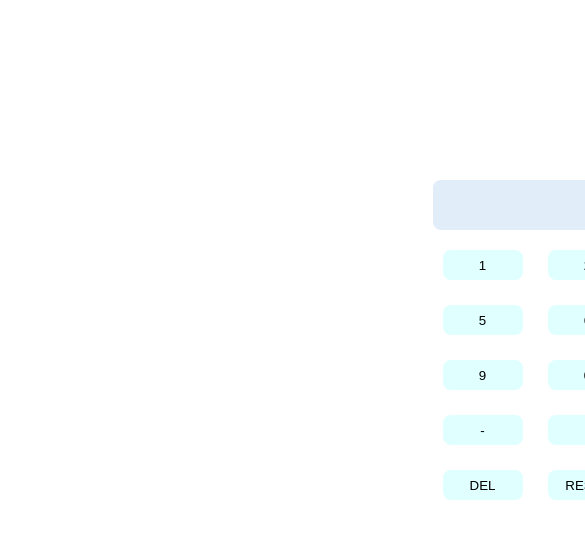
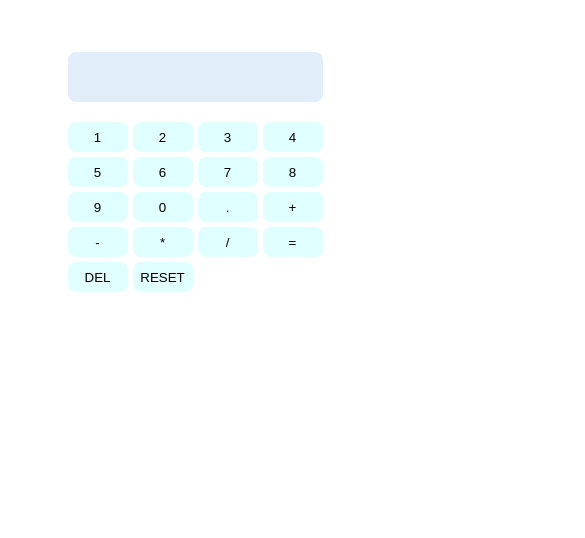
Before and after one commit to mujtbkhn/Cuvette-Micro_Task-4, a plain HTML site: page index.html in a window 390 px wide. Shown: the top 538 px of the page, 585 px wide, since content can reach past the window. Drawn offline with Linux system fonts and the light colour scheme.

Commit message:
made responsive

```diff
--- a/index.html
+++ b/index.html
@@ -11,6 +11,7 @@
 <body>
     <div class="container">
 
+        <div class="border">
             <div id="result">
 
             </div>
@@ -34,6 +35,7 @@
                 <button id="del">DEL</button>
                 <button id="reset">RESET</button>
             </div>
+        </div>
 
     </div>
     <script src="script.js"></script>
--- a/style.css
+++ b/style.css
@@ -5,19 +5,19 @@ body {
 
 .container {
   margin: 20px auto;
-    padding: 10rem 40rem;
+  padding: 2rem;
   display: flex;
   flex-direction: column;
   justify-content: center;
   align-items: center;
   max-width: 800px;
-    /* width: 100%;  */
 }
+
 .buttons {
   display: grid;
   grid-template-columns: repeat(4, 80px);
   grid-auto-rows: 30px;
-    gap: 25px;
+  gap: 10px;
 }
 
 .buttons button {
@@ -27,9 +27,10 @@ body {
   border-radius: 8px;
   border-style: none;
 }
+
 #result {
   margin-bottom: 20px;
-  width: 395px;
+  max-width: 100%;
   height: 50px;
   background-color: rgb(226, 237, 250);
   border-radius: 8px;
@@ -38,5 +39,16 @@ body {
   justify-content: center;
   padding: 0 10px;
   font-weight: bold;
-  color: #333
+  color: #333;
 }
+
+.border {
+  align-items: center;
+}
+
+@media screen and (max-width: 600px) {
+  .buttons {
+    grid-template-columns: repeat(4, 60px);
+    gap: 5px;
+  }
+}
```
Lines whose indentation alone changed are shown as unchanged.
